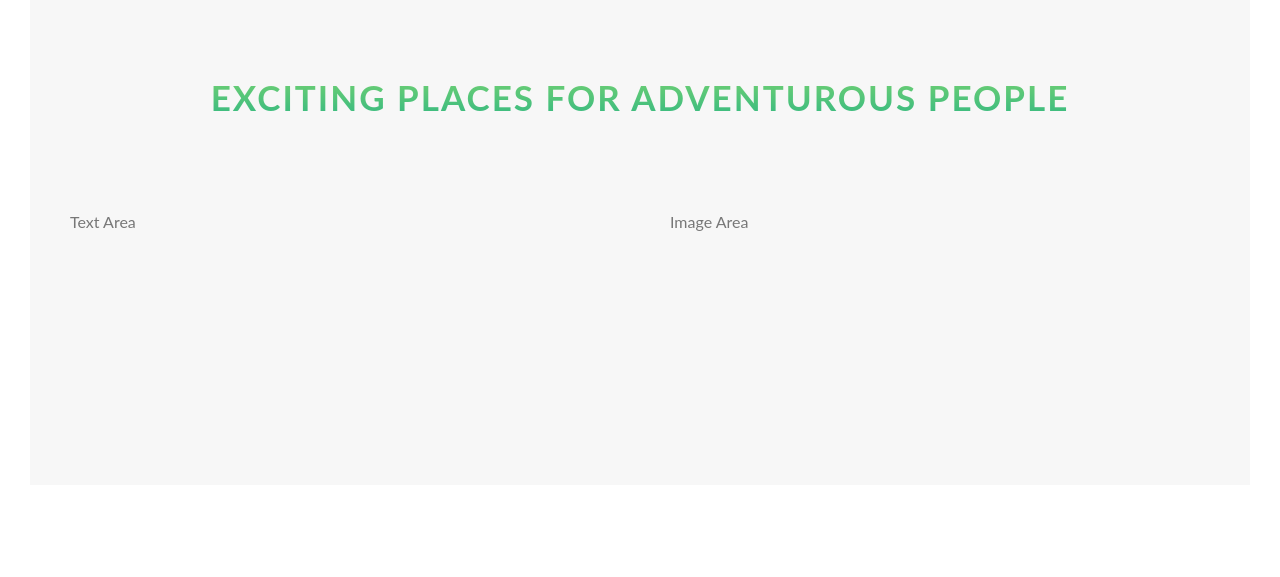
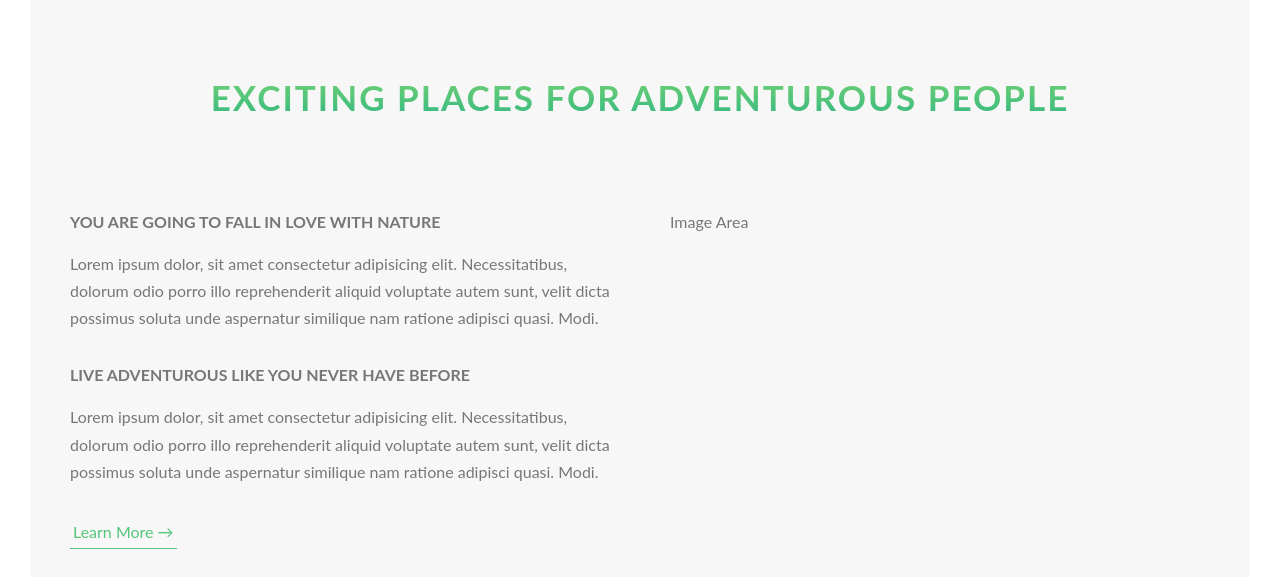
Before and after one commit to HashanEranga/css-recap, a website: page NatoursProjSASS/index.html in a window 1280 px wide. Shown: the part 812-1389 px from the top of the page. Before the commit the page ends 1327 px from the top, so only its background shows below. Drawn offline with Linux system fonts and the light colour scheme; a small style sheet from the web is missing.

Commit message:
format paragraphs and grid

```diff
--- a/NatoursProjSASS/index.html
+++ b/NatoursProjSASS/index.html
@@ -31,13 +31,27 @@
     </header>
     <main>
         <section class="section-about">
-            <div class="u-center-text u-margin-bottom-8">
+            <div class="u-center-text u-margin-bottom-large">
                 <h2 class="heading-secondary">
                     Exciting Places for adventurous people
                 </h2>
             </div>
             <div class="row">
-                <div class="col-1-of-2">Text Area</div>
+                <div class="col-1-of-2">
+                    <h3 class="heading-tertiary u-margin-bottom-small">
+                        You are going to fall in love with nature
+                    </h3>
+                    <p class="pharagraph">
+                        Lorem ipsum dolor, sit amet consectetur adipisicing elit. Necessitatibus, dolorum odio porro illo reprehenderit aliquid voluptate autem sunt, velit dicta possimus soluta unde aspernatur similique nam ratione adipisci quasi. Modi.
+                    </p>
+                    <h3 class="heading-tertiary u-margin-bottom-small">
+                        Live adventurous like you never have before
+                    </h3>
+                    <p class="pharagraph">
+                        Lorem ipsum dolor, sit amet consectetur adipisicing elit. Necessitatibus, dolorum odio porro illo reprehenderit aliquid voluptate autem sunt, velit dicta possimus soluta unde aspernatur similique nam ratione adipisci quasi. Modi.
+                    </p>
+                    <a href="#" class="btn-text">Learn More &rarr;</a>
+                </div>
                 <div class="col-1-of-2">Image Area</div>
             </div>
         </section>
--- a/NatoursProjSASS/sass/abstractions/_variables.scss
+++ b/NatoursProjSASS/sass/abstractions/_variables.scss
@@ -11,3 +11,6 @@ $grid-width: 114rem;
 $gutter-vertical : 8rem;
 $gutter-horizontal : 6rem;
 $row-space : 3rem;
+
+// font sizes
+$default-font-size : 1.6rem;
--- a/NatoursProjSASS/sass/base/_typography.scss
+++ b/NatoursProjSASS/sass/base/_typography.scss
@@ -40,3 +40,17 @@
         text-shadow: .5rem 1rem 2rem rgba($color-black, .2);
     }
 }
+
+.heading-tertiary {
+    font-size: $default-font-size;
+    font-weight: 700;
+    text-transform: uppercase;
+}
+
+.pharagraph {
+    font-size: $default-font-size;
+
+    &:not(:last-child) {
+        margin-bottom: 3rem;
+    }
+}
--- a/NatoursProjSASS/sass/base/_utilities.scss
+++ b/NatoursProjSASS/sass/base/_utilities.scss
@@ -2,6 +2,14 @@
     text-align: center;
 }
 
-.u-margin-bottom-8 {
+.u-margin-bottom-large {
     margin-bottom: 8rem;
 }
+
+.u-margin-bottom-medium {
+    margin-bottom: 4rem;
+}
+
+.u-margin-bottom-small {
+    margin-bottom: 1.5rem;
+}
--- a/NatoursProjSASS/sass/components/_btn.scss
+++ b/NatoursProjSASS/sass/components/_btn.scss
@@ -55,3 +55,29 @@
         animation-fill-mode: backwards;
     }
 }
+
+.btn-text {
+    &:link,
+    &:visited {
+        font-size: $default-font-size;
+        color: $color-primary;
+        display: inline-block;
+        text-decoration: none;
+        border-bottom: 1px solid $color-primary;
+        padding: 3px;
+        transition: all .2s;
+    }
+
+    &:hover {
+        background-color: $color-primary;
+        color: $color-white;
+        box-shadow: 0 1rem 2rem rgba($color-black, .15);
+        transform: translateY(-2px);
+    }
+
+    &:active {
+        box-shadow: 0 .5rem 1rem rgba($color-black, .15);
+        transform: translateY(0);
+
+    }
+}
```
Also changed, not shown: NatoursProjSASS/css/style.css.
